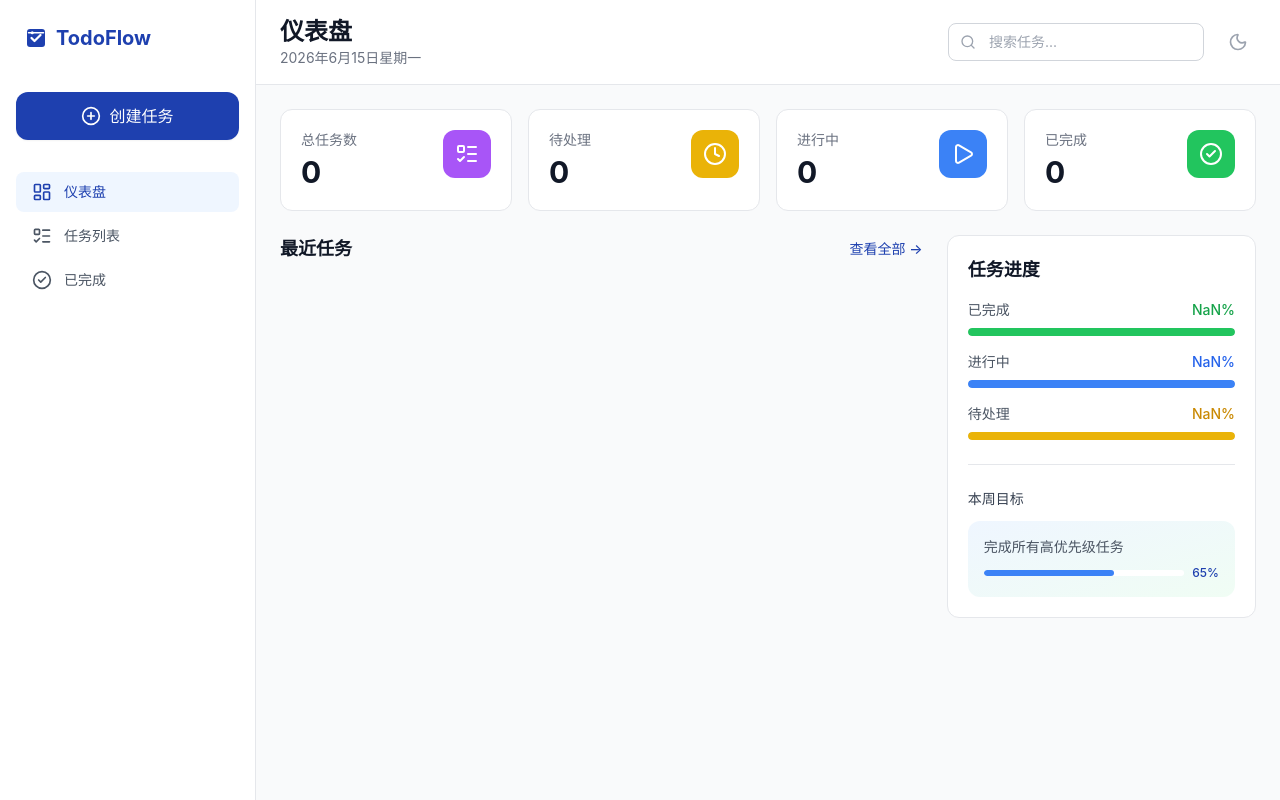
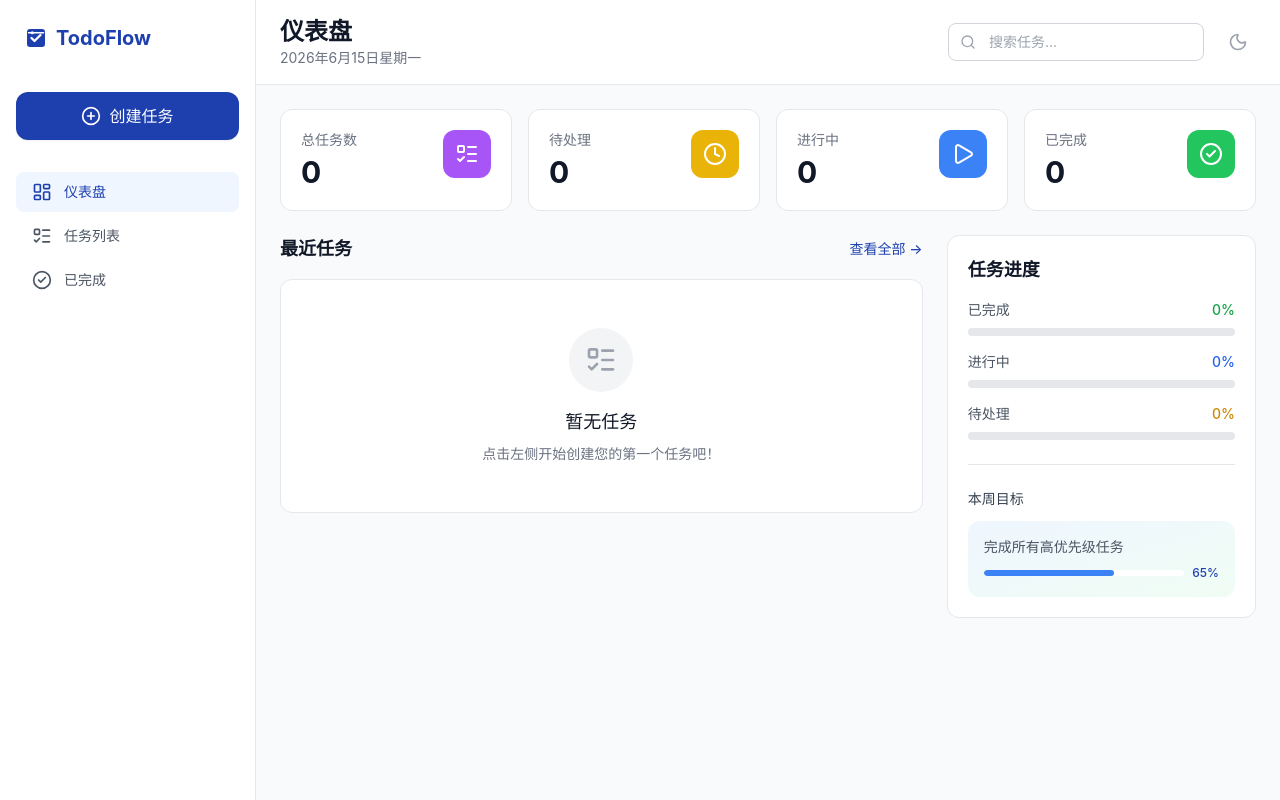
Before and after one commit to chen-1368/TodoFlow, a React (Vite) app: page / in a window 1280 px wide. Built offline with nearby package versions, Linux system fonts and the light colour scheme.

Commit message:
优化最近任务空页面

```diff
--- a/src/pages/CompletedPage.tsx
+++ b/src/pages/CompletedPage.tsx
@@ -26,7 +26,10 @@ export function CompletedPage({
 
       {completedTasks.length === 0 ? (
         <div className="bg-white rounded-xl p-12 text-center border border-gray-200">
-          <p className="text-gray-500 p-7">暂无数据</p>
+          <div className="w-16 h-16 bg-gray-100 rounded-full flex items-center justify-center mx-auto mb-4">
+            <span className="text-3xl">📋</span>
+          </div>
+          <p className="text-gray-500">暂无已完成任务</p>
         </div>
       ) : (
         <div className="grid grid-cols-1 md:grid-cols-2 gap-4">
--- a/src/pages/Dashboard.tsx
+++ b/src/pages/Dashboard.tsx
@@ -67,7 +67,8 @@ export function Dashboard({
             </a>
           </div>
           <div className="space-y-3">
-            {recentTasks.map((task) => (
+            {recentTasks.length > 0 ? (
+              recentTasks.map((task) => (
                 <TaskCard
                   key={task.id}
                   task={task}
@@ -75,7 +76,20 @@ export function Dashboard({
                   onComplete={() => onTaskComplete(task.id)}
                   onDelete={() => onTaskDelete(task.id)}
                 />
-            ))}
+              ))
+            ) : (
+              <div className="bg-white rounded-xl border border-gray-200 p-12 text-center">
+                <div className="w-16 h-16 bg-gray-100 rounded-full flex items-center justify-center mx-auto mb-4">
+                  <ListTodo className="w-8 h-8 text-gray-400" />
+                </div>
+                <h3 className="text-lg font-medium text-gray-900 mb-2">
+                  暂无任务
+                </h3>
+                <p className="text-sm text-gray-500">
+                  点击左侧开始创建您的第一个任务吧！
+                </p>
+              </div>
+            )}
           </div>
         </div>
 
@@ -87,13 +101,18 @@ export function Dashboard({
               <div className="flex items-center justify-between text-sm mb-2">
                 <span className="text-gray-600">已完成</span>
                 <span className="font-medium text-green-600">
-                  {Math.round((stats.completed / stats.total) * 100)}%
+                  {stats.total > 0
+                    ? Math.round((stats.completed / stats.total) * 100)
+                    : 0}
+                  %
                 </span>
               </div>
               <div className="h-2 bg-gray-200 rounded-full overflow-hidden">
                 <div
                   className="h-full bg-green-500 rounded-full transition-all duration-500"
-                  style={{ width: `${(stats.completed / stats.total) * 100}%` }}
+                  style={{
+                    width: `${stats.total > 0 ? (stats.completed / stats.total) * 100 : 0}%`,
+                  }}
                 />
               </div>
             </div>
@@ -102,14 +121,17 @@ export function Dashboard({
               <div className="flex items-center justify-between text-sm mb-2">
                 <span className="text-gray-600">进行中</span>
                 <span className="font-medium text-blue-600">
-                  {Math.round((stats.inProgress / stats.total) * 100)}%
+                  {stats.total > 0
+                    ? Math.round((stats.inProgress / stats.total) * 100)
+                    : 0}
+                  %
                 </span>
               </div>
               <div className="h-2 bg-gray-200 rounded-full overflow-hidden">
                 <div
                   className="h-full bg-blue-500 rounded-full transition-all duration-500"
                   style={{
-                    width: `${(stats.inProgress / stats.total) * 100}%`,
+                    width: `${stats.total > 0 ? (stats.inProgress / stats.total) * 100 : 0}%`,
                   }}
                 />
               </div>
@@ -119,13 +141,18 @@ export function Dashboard({
               <div className="flex items-center justify-between text-sm mb-2">
                 <span className="text-gray-600">待处理</span>
                 <span className="font-medium text-yellow-600">
-                  {Math.round((stats.pending / stats.total) * 100)}%
+                  {stats.total > 0
+                    ? Math.round((stats.pending / stats.total) * 100)
+                    : 0}
+                  %
                 </span>
               </div>
               <div className="h-2 bg-gray-200 rounded-full overflow-hidden">
                 <div
                   className="h-full bg-yellow-500 rounded-full transition-all duration-500"
-                  style={{ width: `${(stats.pending / stats.total) * 100}%` }}
+                  style={{
+                    width: `${stats.total > 0 ? (stats.pending / stats.total) * 100 : 0}%`,
+                  }}
                 />
               </div>
             </div>
```
Lines whose indentation alone changed are shown as unchanged.
